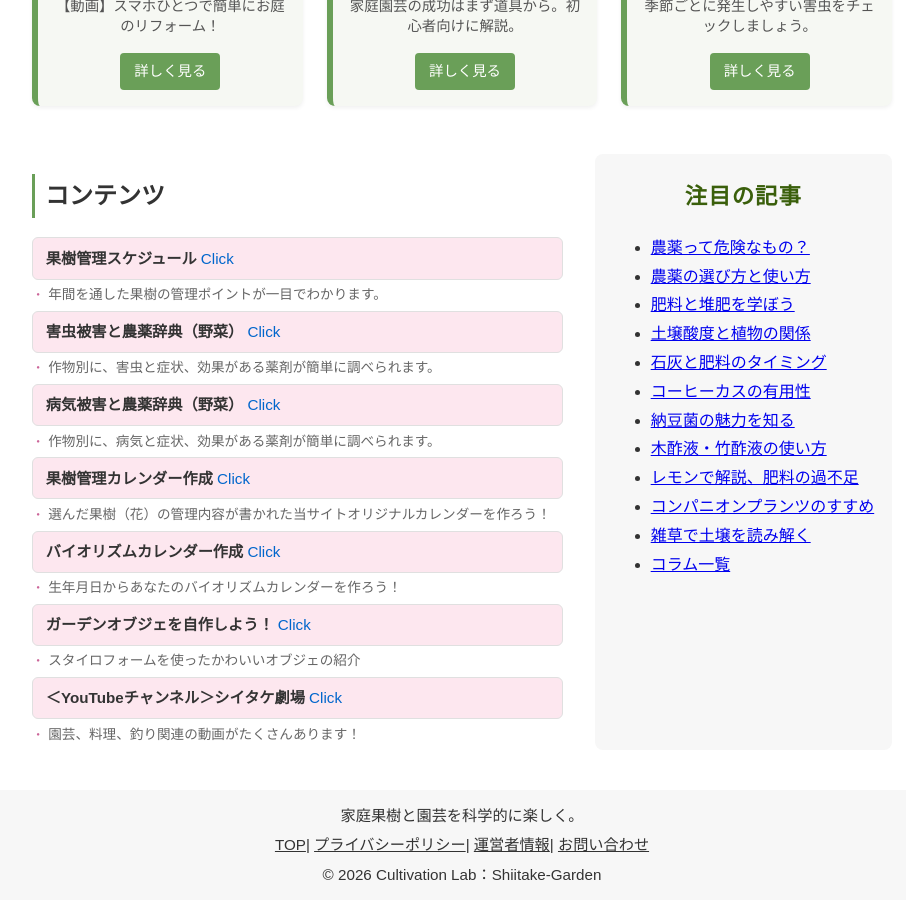
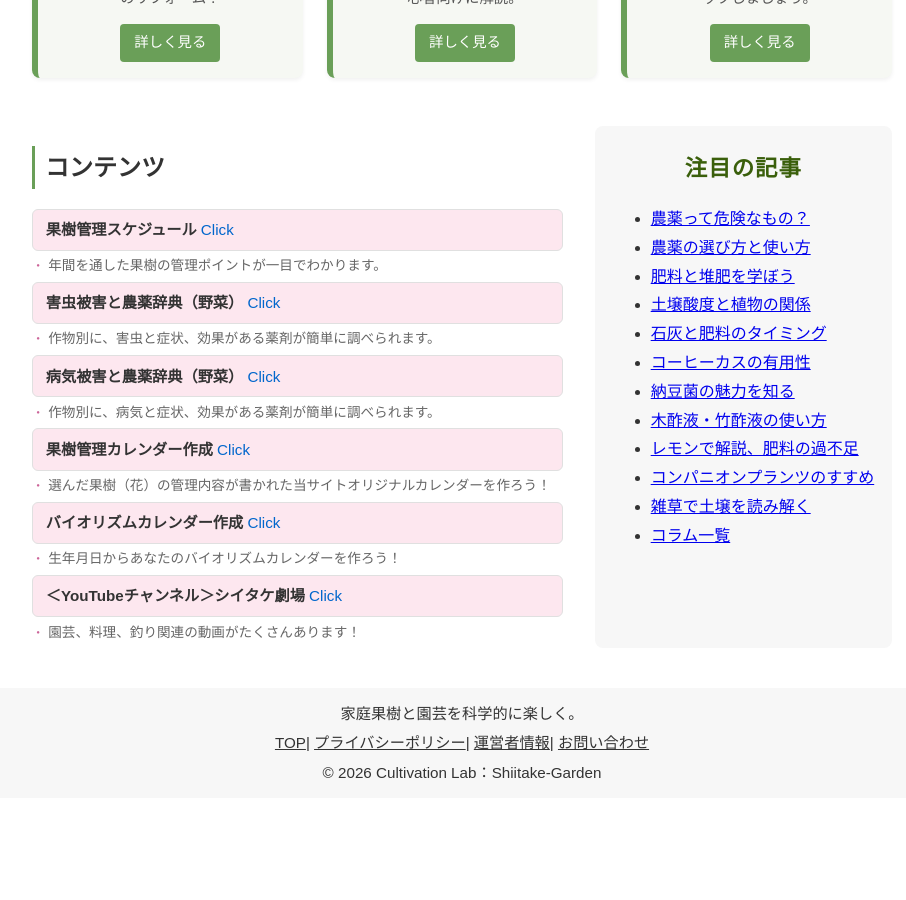
Before and after one commit to shiitake-garden/shiitake-garden.github.io, a Jekyll site: the page built from index.html, in a window 1280 px wide and 900 px high, scrolled down 1220 px. Shown: the whole window, without its empty margins (178-1084 px from the left). Built offline with Jekyll 4.4.1, drawn with Linux system fonts in a browser that asks for light colours; after the commit the page ends 2018 px from its top, so only the background shows below that; some of the changed text lies outside the part shown.

Commit message:
Update index.html

```diff
--- a/index.html
+++ b/index.html
@@ -38,7 +38,7 @@
       <li><a href="/column/column_nouyaku_qa.html">農薬Q＆A</a></li>
       <li><a href="/column/column_hiryou_biryou.html">微量成分早見表</a></li>
       <li><a href="/microbe/microbe_gaiyou.html">微生物基礎知識</a></li>
-      <li><a href="/zoukei.html">ガーデンオブジェを自作しよう！</a> </li>
+      <li><a href="/zoukei.html">ガーデンオブジェを自作！</a> </li>
     <!--  <li><a href="https://www.youtube.com/watch?v=M3w2U4l4_9A">【動画】AI時代のお庭リフォーム術</a></li>-->
     </ul>
   </aside>
@@ -98,8 +98,6 @@
     <p class="item-desc">選んだ果樹（花）の管理内容が書かれた当サイトオリジナルカレンダーを作ろう！</p>
     <li><a href="/contents/calendar/biocalendar.html"><strong>バイオリズムカレンダー作成 </strong><span>Click</span></a></li>
     <p class="item-desc">生年月日からあなたのバイオリズムカレンダーを作ろう！</p>
-    <li><a href="/zoukei.html"><strong>ガーデンオブジェを自作しよう！ </strong><span>Click</span></a></li>
-    <p class="item-desc">スタイロフォームを使ったかわいいオブジェの紹介</p>
     <li><a href="https://www.youtube.com/channel/UCrtw70zncgFarJrSXo7ztjg"><strong>＜YouTubeチャンネル＞シイタケ劇場 </strong><span>Click</span></a></li>
     <p class="item-desc">園芸、料理、釣り関連の動画がたくさんあります！</p>
     </ul>
```
